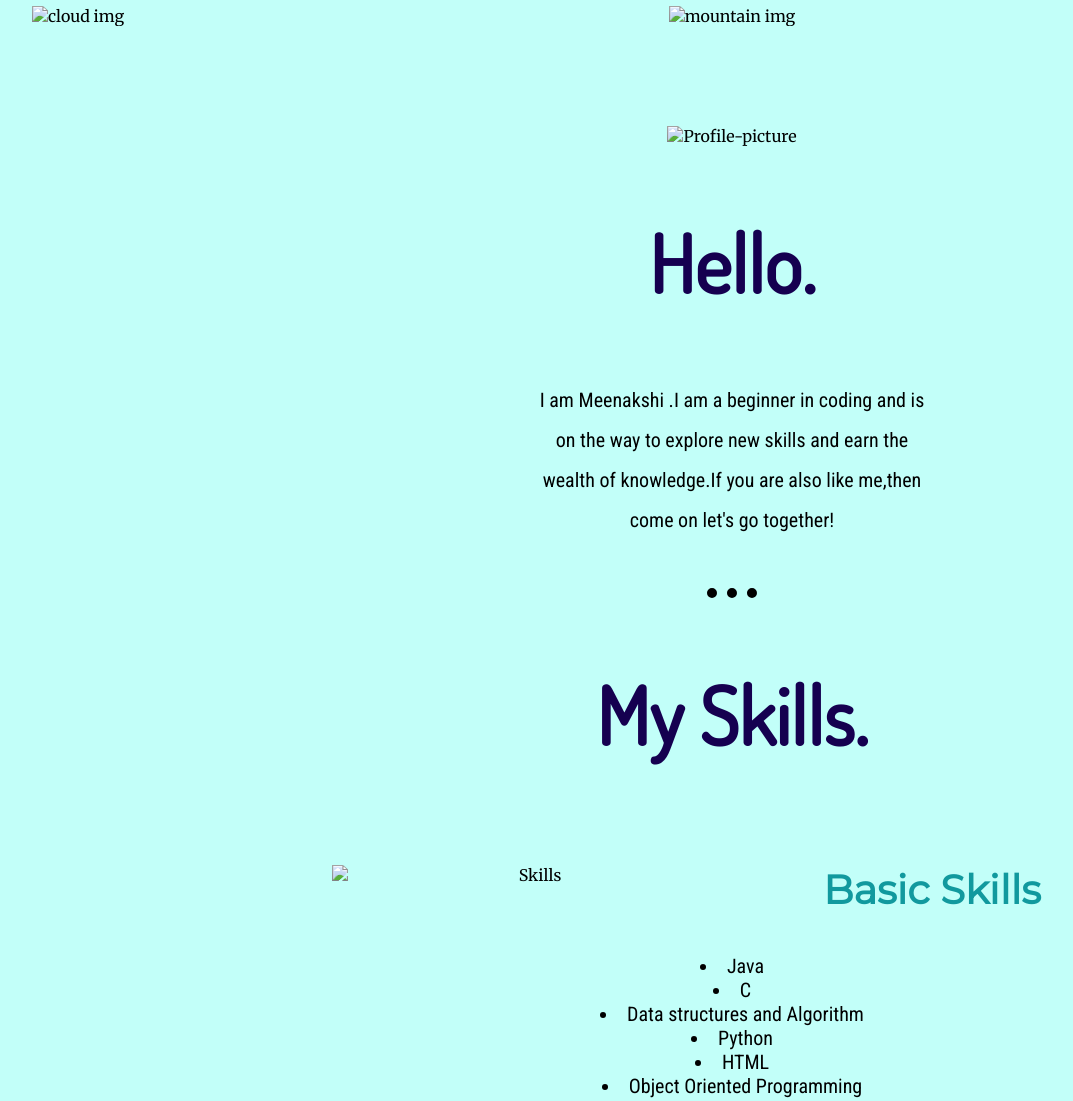
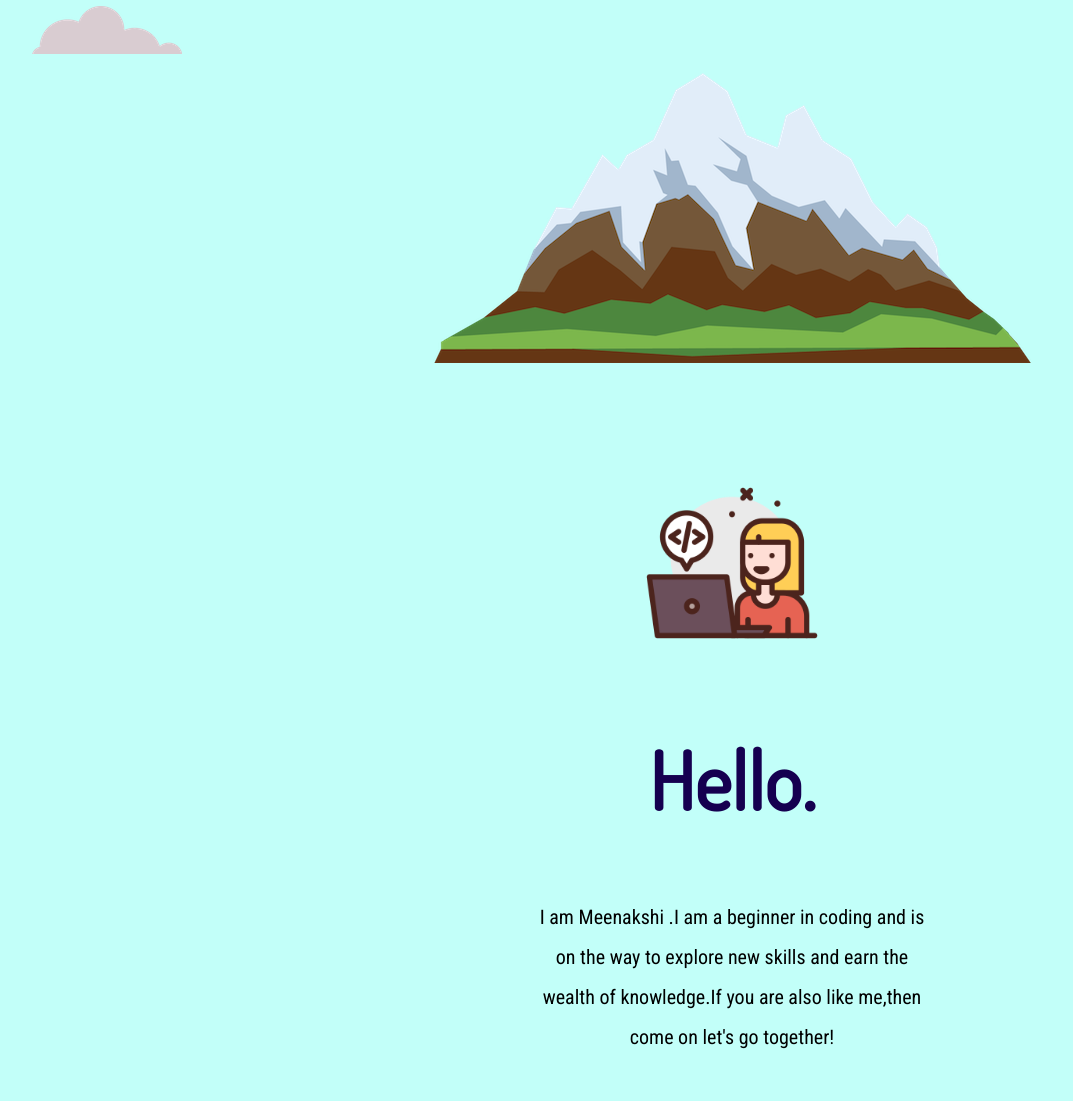
Before and after one commit to easyrollingStone/Personal-web-page, a plain HTML site: page index.html in a window 1280 px wide. Shown: the part 560-1661 px from the top of the page, without its empty margins (68-1141 px from the left). Drawn offline with Linux system fonts and the light colour scheme; files that its build step writes are made by us from their sources.

Commit message:
Update index.html

```diff
--- a/index.html
+++ b/index.html
@@ -1,11 +1,11 @@
-<!DOCTYPE html>
+
 <html lang="en" dir="ltr">
 
 <head>
 
   <meta charset="utf-8">
   <title>Meenakshi Shaji</title>
-  <link rel="stylesheet" href="css/styles.css">
+  <link rel="stylesheet" href="styles.css">
   <link rel="icon" href="faviconi.ico">
   <link rel="preconnect" href="https://fonts.googleapis.com">
 <link rel="preconnect" href="https://fonts.gstatic.com" crossorigin>
@@ -18,11 +18,11 @@
     <h1>I'm Meenakshi Shaji</h1>
     <h2>A <span class="Pro">Pro</span>grammer</h2>
 </div>
-  <img class="bottom-cloud" src="images/cloud.png" alt="cloud img">
-  <img src="images/mountain.png" alt="mountain img">
+  <img class="bottom-cloud" src="cloud.png" alt="cloud img">
+  <img src="mountain.png" alt="mountain img">
   <div class="middle-container">
     <div class="profile">
-      <img src="images/girl.png" alt="Profile-picture"width="200px"height="200px">
+      <img src="girl.png" alt="Profile-picture"width="200px"height="200px">
       <h2>Hello.</h2>
       <p class="intro">I am Meenakshi .I am a beginner in coding and is on the way to explore new skills and earn the wealth of knowledge.If you are also like me,then come on let's go together!</p>
     </div>
@@ -32,7 +32,7 @@
     <div class="skills">
       <h2>My Skills.</h2>
       <div class="skill-row">
-        <img class="skill-1" src="images/coding.png" alt="Skills">
+        <img class="skill-1" src="coding.png" alt="Skills">
         <h3>Basic Skills</h3>
         <p>
           <ul>
@@ -47,7 +47,7 @@
       </div>
       <br>
       <div class="skill-row">
-        <img class="skill-2" src="images/binary-code.png" alt="Coding" >
+        <img class="skill-2" src="binary-code.png" alt="Coding" >
         <h3>Coding</h3>
         <p align="center">Coding is a valuable professional skill to possess. While it's not easy to learn code and start programming, it is possible.I have  a good hold of of few languages but i am still trying my best to code as fast as possible through consistent efforts.Hope we would reach the top of the universe together.</p>
       </div>
```
